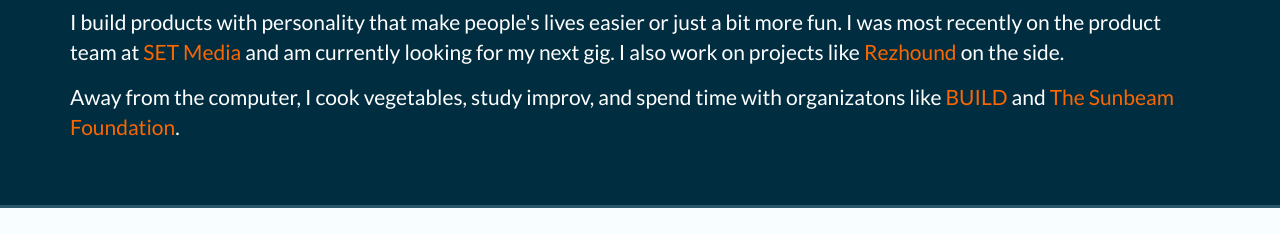
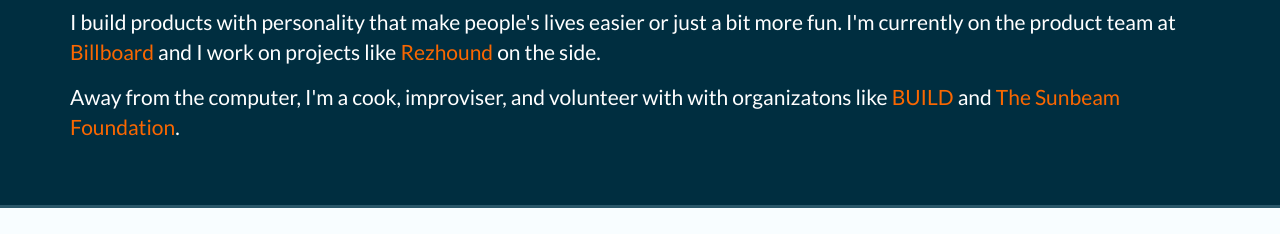
Before and after one commit to reedkavner/reed-home, a plain HTML site: page index.html in a window 1280 px wide. Shown: the part 126-360 px from the top of the page. Drawn offline with nearby package versions, Linux system fonts and the light colour scheme.

Commit message:
Updated lead copy

```diff
--- a/index.html
+++ b/index.html
@@ -1,4 +1,3 @@
-
 <!DOCTYPE html>
 <!--
 
@@ -64,9 +63,9 @@
     <div class="jumbotron">
       <div class="container">
         <h2>Hi. I'm Reed.</h2>
-        <p>I build products with personality that make people's lives easier or just a bit more fun. I was most recently on the product team at <a href="http://set.tv">SET Media</a> and am currently looking for my next gig. I also work on projects like <a href="http://rezhound.com">Rezhound</a> on the side.<p>
+        <p>I build products with personality that make people's lives easier or just a bit more fun. I'm currently on the product team at <a href="http://www.billboard.com">Billboard</a> and I work on projects like <a href="http://rezhound.com">Rezhound</a> on the side.<p>
 
-        <p>Away from the computer, I cook vegetables, study improv, and spend time with organizatons like <a href="http://build.org">BUILD</a> and <a href="http://www.sunbeamfoundation.org/">The Sunbeam Foundation</a>.</p>
+        <p>Away from the computer, I'm a cook, improviser, and volunteer with with organizatons like <a href="http://build.org">BUILD</a> and <a href="http://www.sunbeamfoundation.org/">The Sunbeam Foundation</a>.</p>
       </div>
     </div>
     <div class="container" id="portfolio">
```
